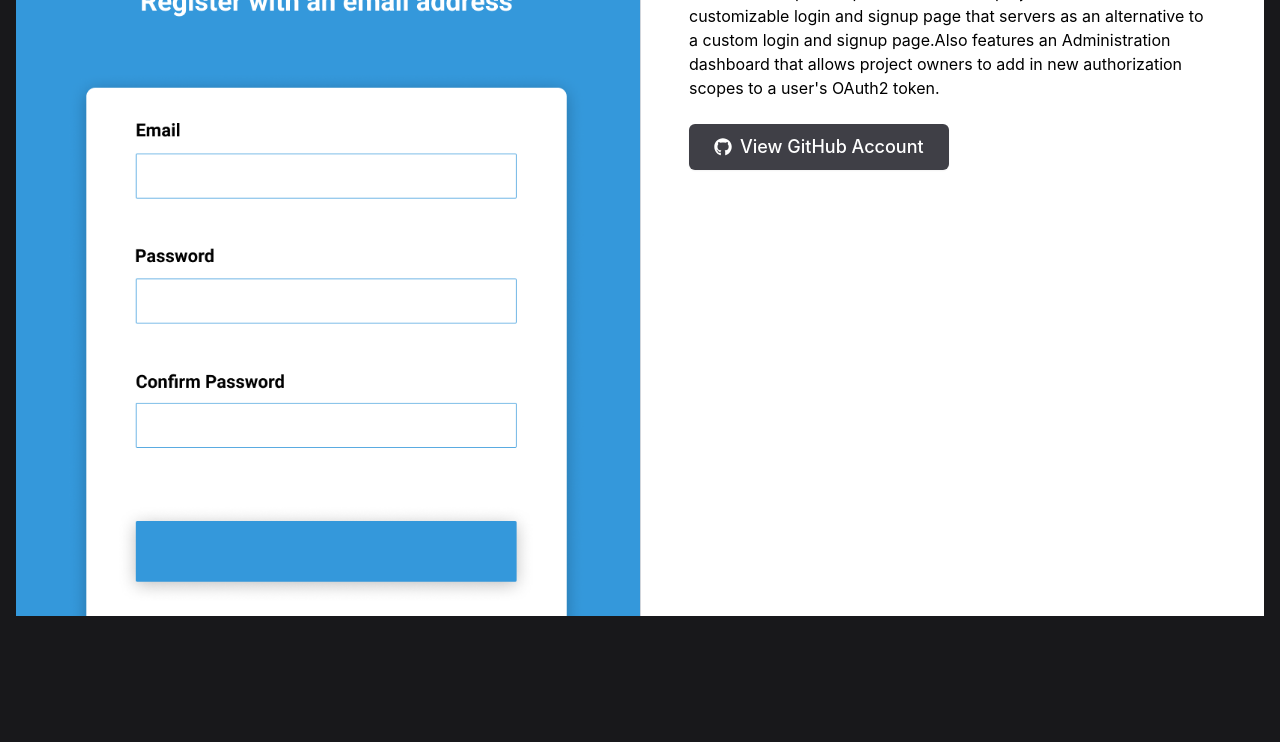
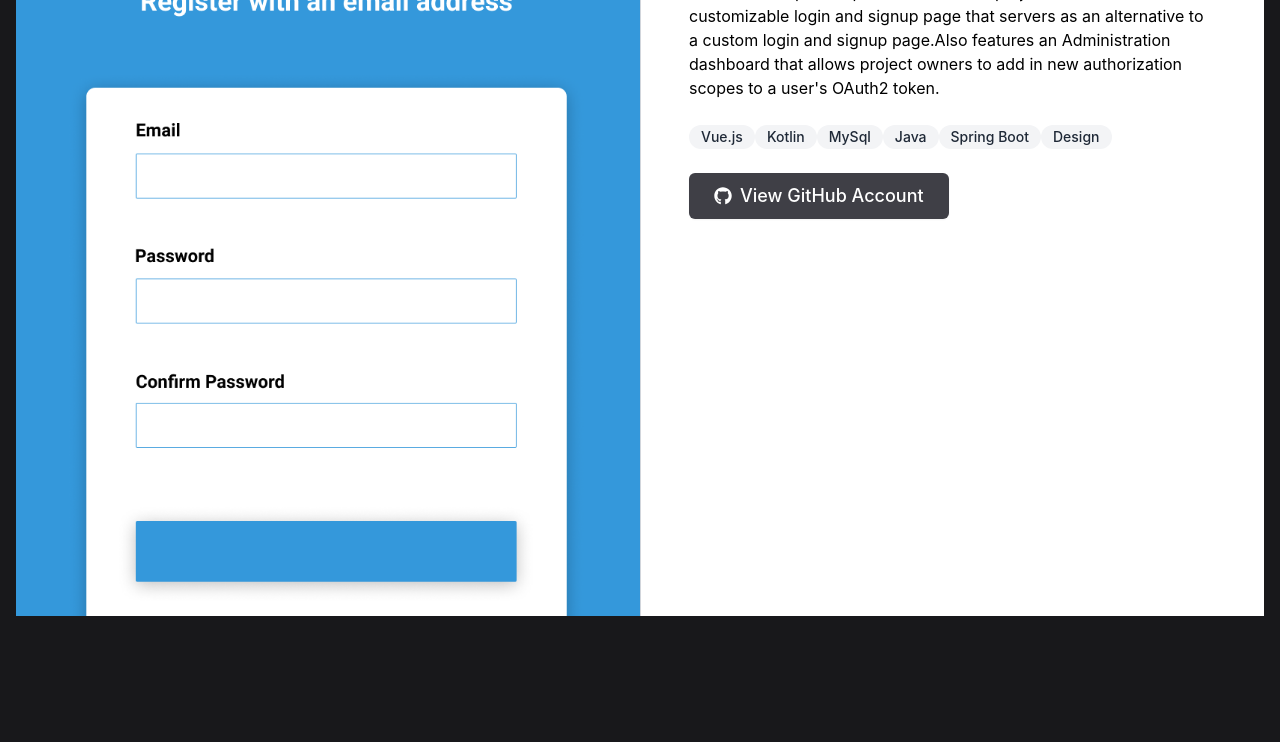
Before and after one commit to Druage/leelazarecky, a Next.js app: page / in a window 1280 px wide. Shown: the part 1420-2162 px from the top of the page. Built offline with nearby package versions, Linux system fonts and the light colour scheme.

Commit message:
Adds projects tags.

```diff
--- a/pages/components/OpenSourceProjects.tsx
+++ b/pages/components/OpenSourceProjects.tsx
@@ -11,6 +11,7 @@ type Project = {
     height: number;
     width: number;
   };
+  tags: string[];
   githubLink: string;
 };
 
@@ -28,6 +29,7 @@ const projects: Project[] = [
       width: 300,
     },
     githubLink: "",
+    tags: ["Vue.js", "Kotlin", "MySql", "Java", "Spring Boot", "Design"],
   },
   {
     name: "RetroQuest",
@@ -41,6 +43,7 @@ const projects: Project[] = [
       width: 300,
     },
     githubLink: "",
+    tags: ["React.js", "MySQL", "Angular", "Java", "Spring Boot", "Design"],
   },
   {
     name: "Smash ELO Tracker",
@@ -54,6 +57,7 @@ const projects: Project[] = [
       width: 300,
     },
     githubLink: "",
+    tags: ["Java", "Spring Boot", "React.js", "Design"],
   },
   {
     name: "Phoenix",
@@ -66,6 +70,7 @@ const projects: Project[] = [
       width: 300,
     },
     githubLink: "",
+    tags: ["C++", "SQLite", "Emulation", "Qt", "QML", "CMake"],
   },
 ];
 
@@ -98,7 +103,7 @@ export default function OpenSourceProjects() {
       <div className={"mt-2 grid grid-cols-1 gap-24 md:mt-8"}>
         {projects.map((it) => (
           <div key={it.name} className={"p-4"}>
-            <div className={"grid grid-cols-2 bg-white text-black"}>
+            <div className={"box-sh grid grid-cols-2 bg-white text-black"}>
               <div className={"relative h-[800px] w-full"}>
                 <Image
                   src={it.image.src}
@@ -114,6 +119,16 @@ export default function OpenSourceProjects() {
                 <div>{it.githubLink}</div>
                 <div className={"text-1xl md:text-1xl"}>{it.description}</div>
 
+                <div className={"mt-6"}>
+                  {it.tags.map((tag) => (
+                    <span
+                      key={tag}
+                      className="inline-flex items-center rounded-full bg-gray-100 px-3 py-0.5 text-sm font-medium text-gray-800"
+                    >
+                      {tag}
+                    </span>
+                  ))}
+                </div>
                 <button
                   type="button"
                   className="mt-6 inline-flex items-center rounded-md border border-transparent bg-zinc-700 px-6 py-2 text-base font-medium text-white shadow-sm hover:bg-zinc-700 hover:underline focus:outline-none focus:ring-2 focus:ring-zinc-500 focus:ring-offset-2 md:text-lg"
```
